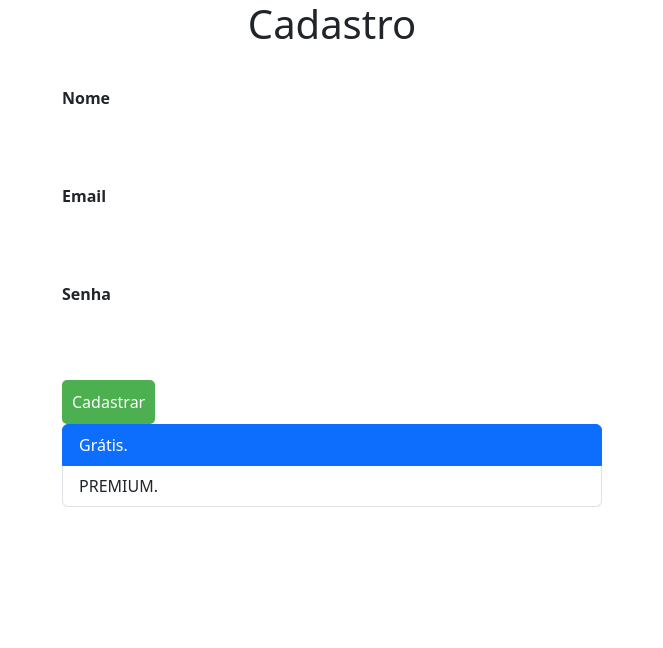
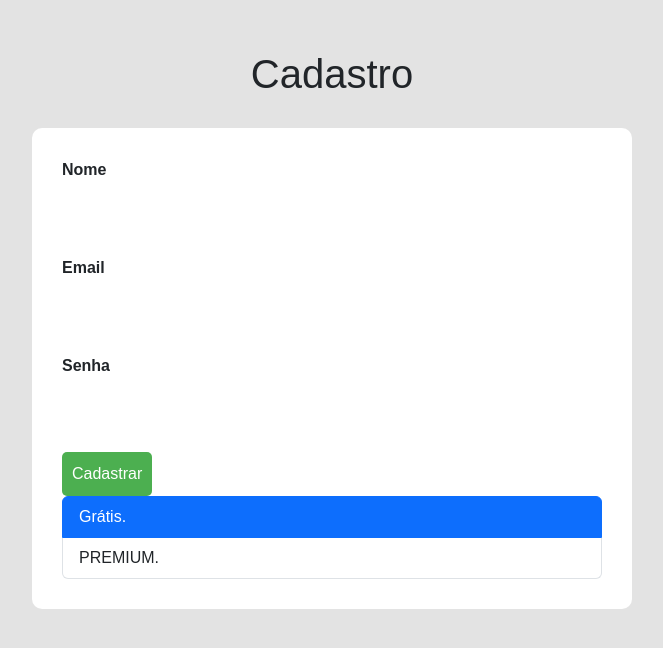
Before and after one commit to Programador-Iniciante888/EditorImagem, a plain HTML site: page clique aqui/login.html in a window 1280 px wide. Shown: the whole page, without its empty margins (308-971 px from the left). Drawn offline with nearby package versions, Linux system fonts and the light colour scheme; files that its build step writes are made by us from their sources.

Commit message:
Deixa para la

```diff
--- a/clique aqui/login.html
+++ b/clique aqui/login.html
@@ -5,7 +5,65 @@
     <title>Bootstrap demo</title>
     <link rel="stylesheet" href="login.css">
     <link href="https://cdn.jsdelivr.net/npm/bootstrap@5.3.0/dist/css/bootstrap.min.css" rel="stylesheet" integrity="sha384-9ndCyUaIbzAi2FUVXJi0CjmCapSmO7SnpJef0486qhLnuZ2cdeRhO02iuK6FUUVM" crossorigin="anonymous">
+    <style>
+      body {
+        font-family: Arial, sans-serif;
+        background-color: #e3e3e3;
+      }
 
+      h1 {
+        text-align: center;
+        margin-top: 50px;
+        margin-bottom: 30px;
+      }
+
+      form {
+
+        background-color: #fff;
+        width: 100%;
+        max-width: 600px;
+        margin: 0 auto;
+        padding: 30px;
+        border-radius: 10px;
+      }
+
+      label {
+        display: block;
+        font-weight: bold;
+        margin-bottom: 10px;
+      }
+
+      input[type=text], input[type=email], input[type=password] {
+        padding: 10px;
+        border-radius: 5px;
+        border: none;
+        width: 100%;
+        margin-bottom: 20px;
+      }
+
+      input[type=submit] {
+        padding: 10px;
+        background-color: #4CAF50;
+        color: #fff;
+        border: none;
+        border-radius: 5px;
+        cursor: pointer;
+      }
+
+      input[type=submit]:hover {
+        background-color: #3e8e41;
+      }
+
+      @media (max-width: 768px) {
+        input[type=text], input[type=email], input[type=password] {
+          width: 80%;
+        }
+      }
+
+      .mx-auto{
+        margin-bottom: 10px;
+      }
+    </style>
   </head>
   <body>
     <h1>Cadastro</h1>
--- a/estilos/login.css
+++ b/estilos/login.css
@@ -54,3 +54,4 @@ body {
 
       .mx-auto{
         margin-bottom: 10px;
+        }
```
